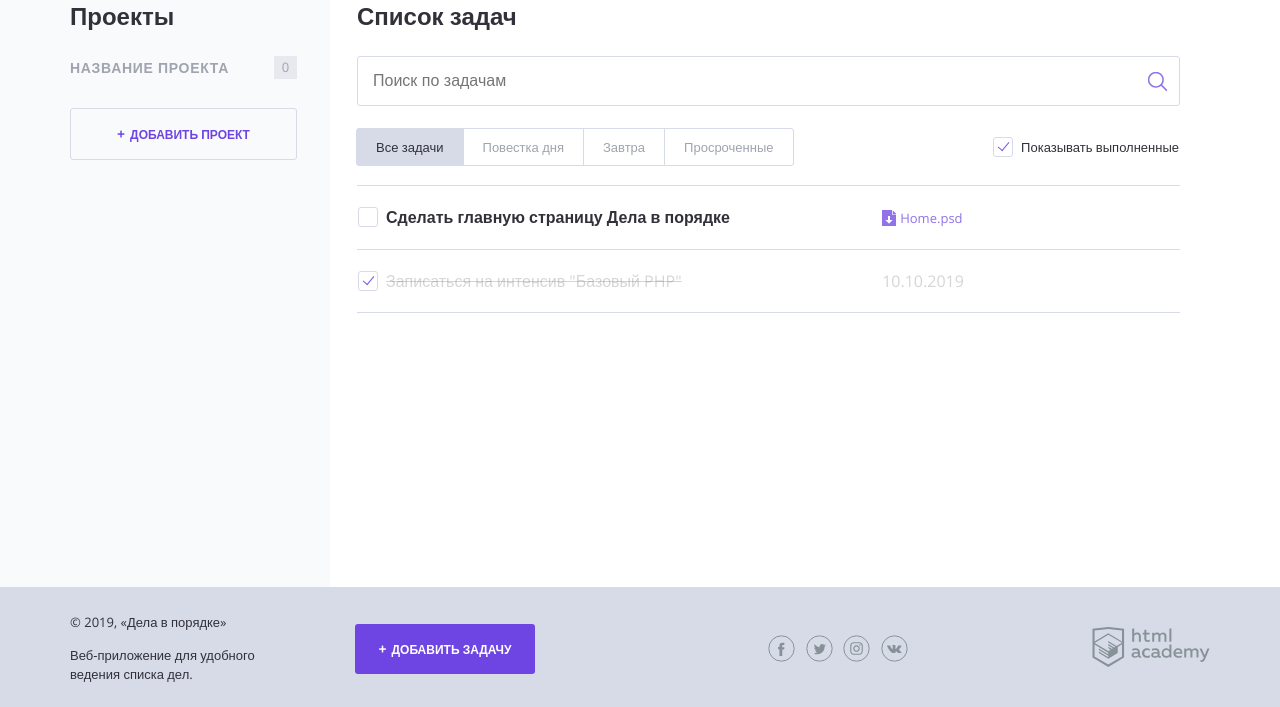
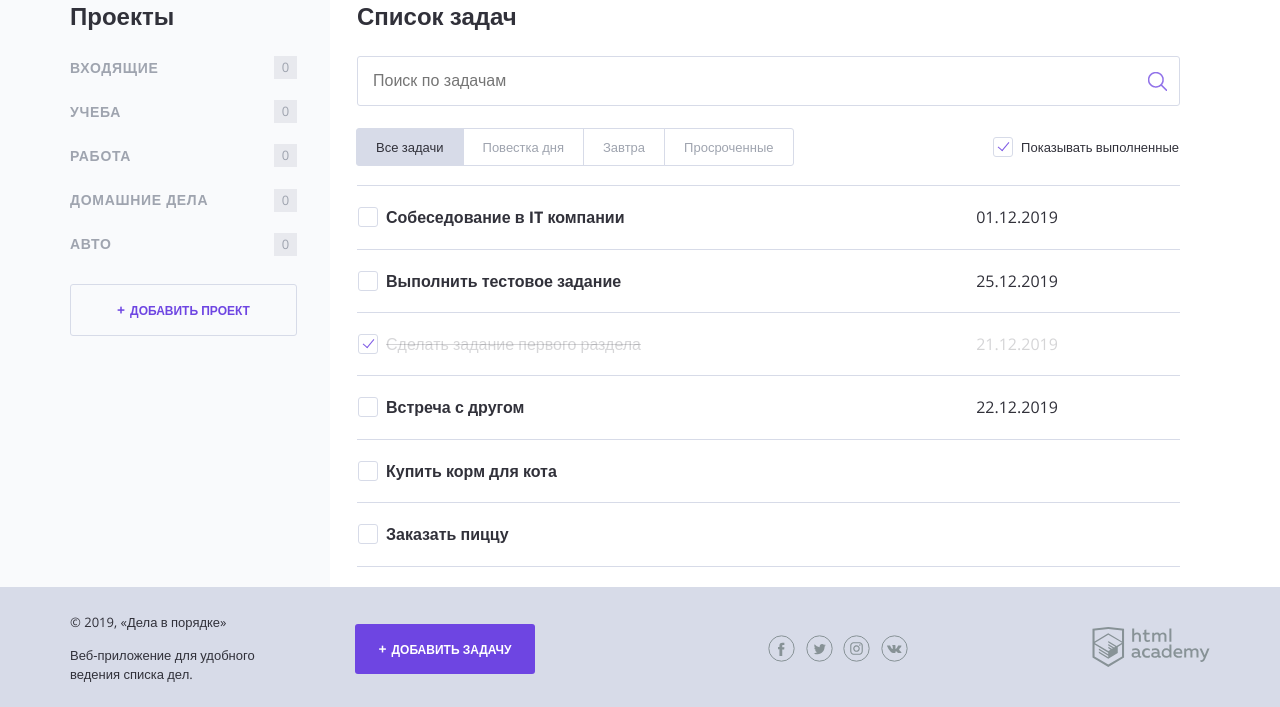
Before and after one commit to sokoloff-rv/doingsdone, a PHP site: page / in a window 1280 px wide. Shown: the part 93-800 px from the top of the page. Run offline with PHP 8.4, Linux system fonts and the light colour scheme.

Commit message:
Выполнил задание 2.5

```diff
--- a/index.php
+++ b/index.php
@@ -1,6 +1,44 @@
 <?php
-// показывать или нет выполненные задачи
 $show_complete_tasks = rand(0, 1);
+$projects = ["Входящие", "Учеба", "Работа", "Домашние дела", "Авто"];
+$tasks = [
+    0 => [
+        'title' => 'Собеседование в IT компании',
+        'date' => '01.12.2019',
+        'category' => 'Работа',
+        'complete' => false
+    ],
+    1 => [
+        'title' => 'Выполнить тестовое задание',
+        'date' => '	25.12.2019',
+        'category' => 'Работа',
+        'complete' => false
+    ],
+    2 => [
+        'title' => 'Сделать задание первого раздела',
+        'date' => '21.12.2019',
+        'category' => 'Учеба',
+        'complete' => true
+    ],
+    3 => [
+        'title' => 'Встреча с другом',
+        'date' => '22.12.2019',
+        'category' => 'Входящие',
+        'complete' => false
+    ],
+    4 => [
+        'title' => 'Купить корм для кота',
+        'date' => null,
+        'category' => 'Домашние дела',
+        'complete' => false
+    ],
+    5 => [
+        'title' => 'Заказать пиццу',
+        'date' => null,
+        'category' => 'Домашние дела',
+        'complete' => false
+    ],
+];
 ?>
 <!DOCTYPE html>
 <html lang="ru">
@@ -42,10 +80,12 @@ $show_complete_tasks = rand(0, 1);
 
                 <nav class="main-navigation">
                     <ul class="main-navigation__list">
+                        <?php foreach($projects as $project): ?>
                         <li class="main-navigation__list-item">
-                            <a class="main-navigation__list-item-link" href="#">Название проекта</a>
+                            <a class="main-navigation__list-item-link" href="#"><?= $project ?></a>
                             <span class="main-navigation__list-item-count">0</span>
                         </li>
+                        <?php endforeach; ?>
                     </ul>
                 </nav>
 
@@ -71,39 +111,28 @@ $show_complete_tasks = rand(0, 1);
                     </nav>
 
                     <label class="checkbox">
-                        <input class="checkbox__input visually-hidden show_completed" type="checkbox" <?php $show_complete_tasks == 1 ? print 'checked' : ''; ?> >
+                        <input class="checkbox__input visually-hidden show_completed" type="checkbox" <?php if ($show_complete_tasks):?>checked<?php endif;?> >
                         <span class="checkbox__text">Показывать выполненные</span>
                     </label>
                 </div>
 
                 <table class="tasks">
-                    <tr class="tasks__item task">
-                        <td class="task__select">
-                            <label class="checkbox task__checkbox">
-                                <input class="checkbox__input visually-hidden task__checkbox" type="checkbox" value="1">
-                                <span class="checkbox__text">Сделать главную страницу Дела в порядке</span>
-                            </label>
-                        </td>
+                    <?php foreach($tasks as $key => $val): ?>
+                        <?php if ($val['complete'] && !$show_complete_tasks) {
+                            continue;
+                        } ?>
+                        <tr class="tasks__item task<?php if ($val['complete']):?> task--completed<?php endif;?>">
+                            <td class="task__select">
+                                <label class="checkbox task__checkbox">
+                                    <input class="checkbox__input visually-hidden" type="checkbox" <?php if ($val['complete']):?>checked<?php endif;?>>
+                                    <span class="checkbox__text"><?= $val['title'] ?></span>
+                                </label>
+                            </td>
+                        <td class="task__date"><?= $val['date'] ?></td>
+                        <td class="task__controls"></td>
+                        </tr>
+                    <?php endforeach; ?>
 
-                        <td class="task__file">
-                            <a class="download-link" href="#">Home.psd</a>
-                        </td>
-
-                        <td class="task__date"></td>
-                    </tr>
-                    <?php if ($show_complete_tasks == 1): ?>
-                    <tr class="tasks__item task task--completed">
-                        <td class="task__select">
-                            <label class="checkbox task__checkbox">
-                                <input class="checkbox__input visually-hidden" type="checkbox" checked>
-                                <span class="checkbox__text">Записаться на интенсив "Базовый PHP"</span>
-                            </label>
-                        </td>
-                        <td class="task__date">10.10.2019</td>
-                        <td class="task__controls">
-                        </td>
-                    </tr>
-                    <?php endif; ?>
                 </table>
             </main>
         </div>
```
